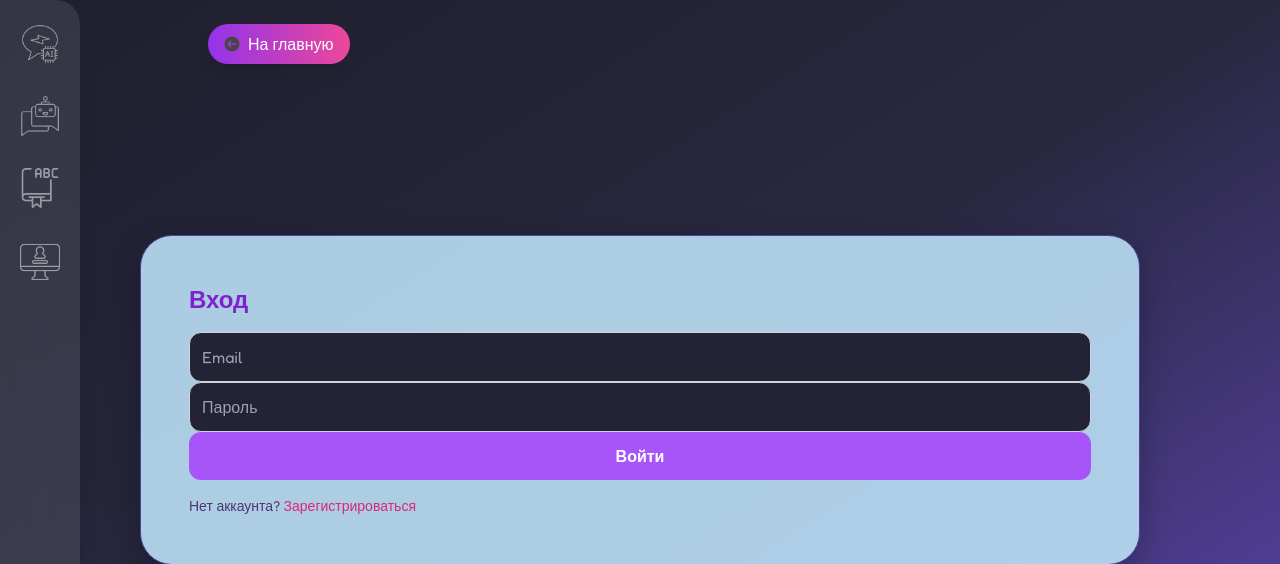
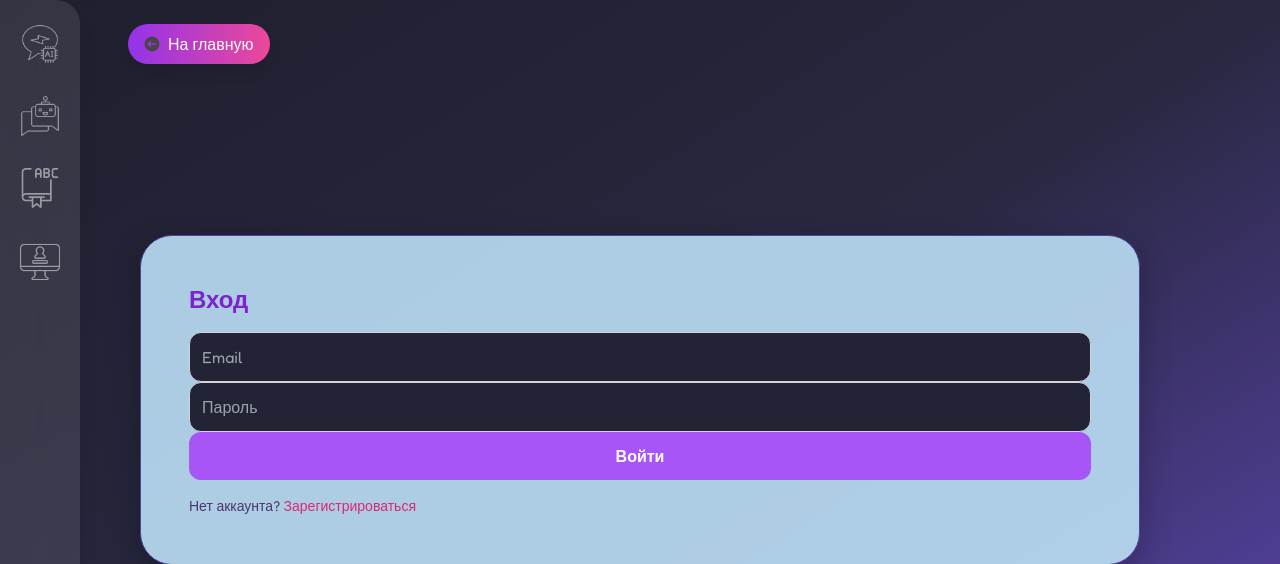
Before and after one commit to KarinaGalimova98/englishai-final, a Flask app: page /auth in a window 1280 px wide. Shown: the top 564 px of the page. Run offline with Flask 3, Linux system fonts and the light colour scheme; parts of the project's set-up code (start-up, migrations or seed data) failed here and were passed over; some libraries are stand-ins or nearby versions.

Commit message:
chatsdfsddffdffsff

```diff
--- a/templates/auth.html
+++ b/templates/auth.html
@@ -73,7 +73,7 @@
     {% include 'sidebar.html' %}
     <!-- Сайдбар -->
 
-    <a href="/" class="fixed top-6 left-52 inline-flex items-center gap-2 px-4 py-2 rounded-full bg-gradient-to-r from-purple-600 to-pink-500 text-white font-medium shadow-lg hover:scale-105 transition z-50">
+    <a href="/" class="fixed top-6 left-32 inline-flex items-center gap-2 px-4 py-2 rounded-full bg-gradient-to-r from-purple-600 to-pink-500 text-white font-medium shadow-lg hover:scale-105 transition z-50">
       <img src="{{ url_for('static', filename='back_icon.png') }}" alt="Назад" class="w-4 h-4 filter brightness-200">
       На главную
     </a>
--- a/templates/use_of_english.html
+++ b/templates/use_of_english.html
@@ -55,7 +55,7 @@
 
 
   <div class="container mx-auto px-4 py-10">
-    <button onclick="history.back()" class="fixed top-6 left-72 inline-flex items-center gap-2 px-4 py-2 rounded-full bg-gradient-to-r from-purple-600 to-pink-500 text-white font-medium shadow-lg hover:scale-105 transition z-50">
+    <button onclick="history.back()" class="fixed top-6 left-32 inline-flex items-center gap-2 px-4 py-2 rounded-full bg-gradient-to-r from-purple-600 to-pink-500 text-white font-medium shadow-lg hover:scale-105 transition z-50">
       <img src="{{ url_for('static', filename='back_icon.png') }}" alt="Назад" class="w-4 h-4 filter brightness-200">
       Назад
     </button>
```
